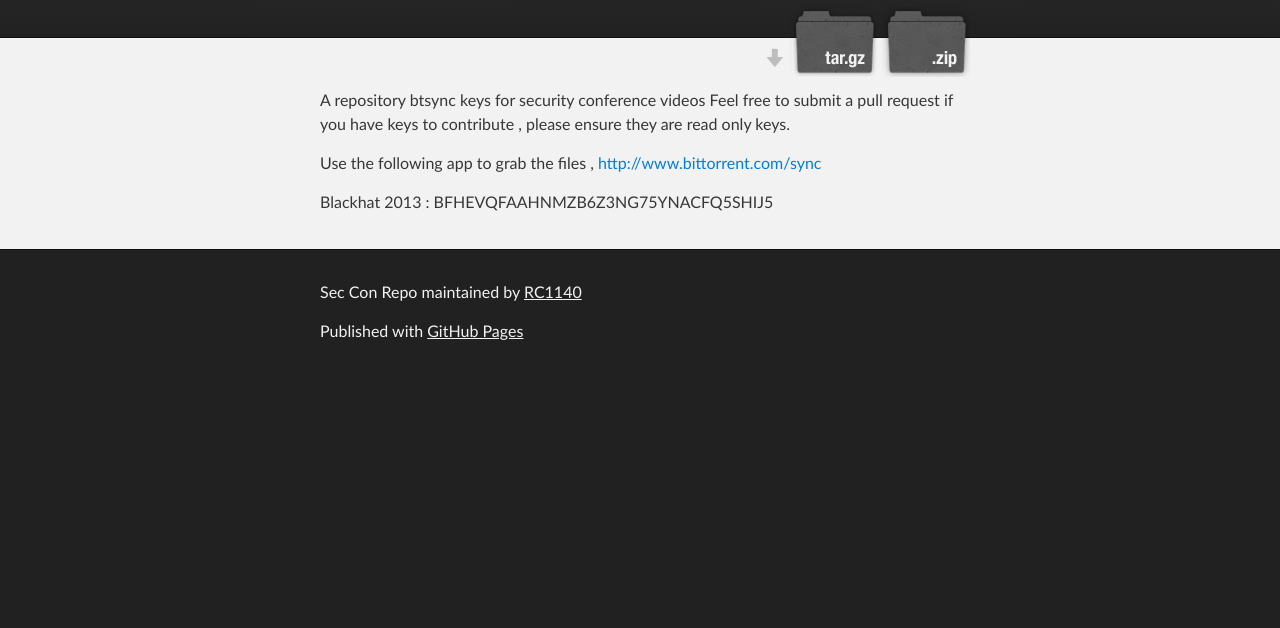
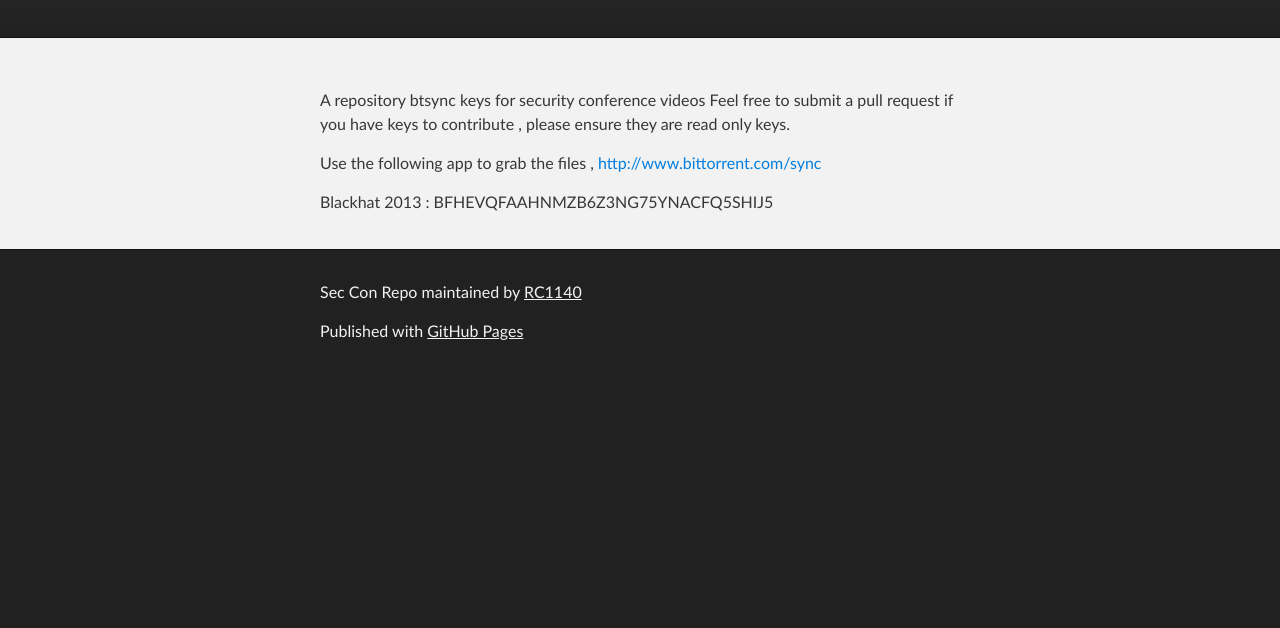
Before and after one commit to RC1140/secConRepo, a plain HTML site: page index.html in a window 1280 px wide. Shown: the part 172-800 px from the top of the page. Drawn offline with Linux system fonts and the light colour scheme.

Commit message:
Update index.html

```diff
--- a/index.html
+++ b/index.html
@@ -21,10 +21,6 @@
           <h1 id="project_title">Sec Con Repo</h1>
           <h2 id="project_tagline">A repository btsync keys for security conference videos </h2>
 
-            <section id="downloads">
-              <a class="zip_download_link" href="https://github.com/RC1140/secConRepo/zipball/master">Download this project as a .zip file</a>
-              <a class="tar_download_link" href="https://github.com/RC1140/secConRepo/tarball/master">Download this project as a tar.gz file</a>
-            </section>
         </header>
     </div>
 
```
